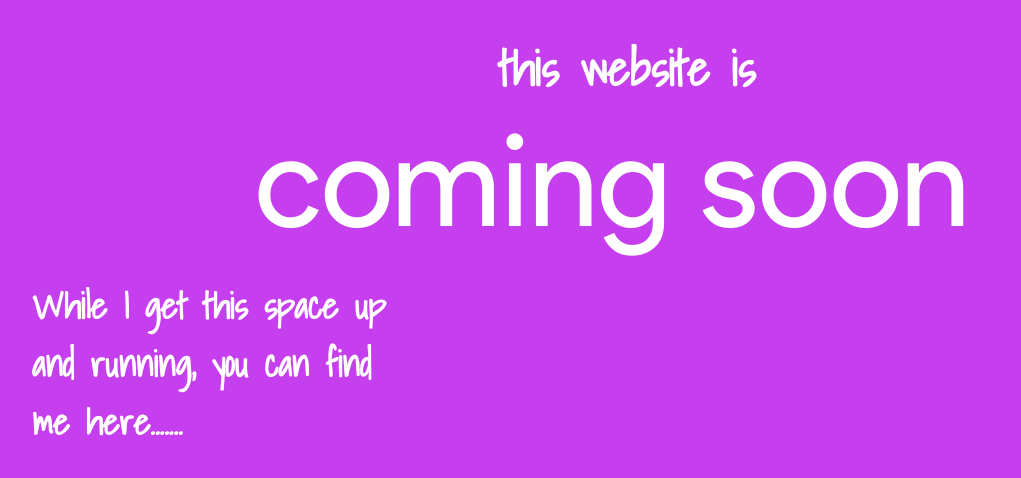
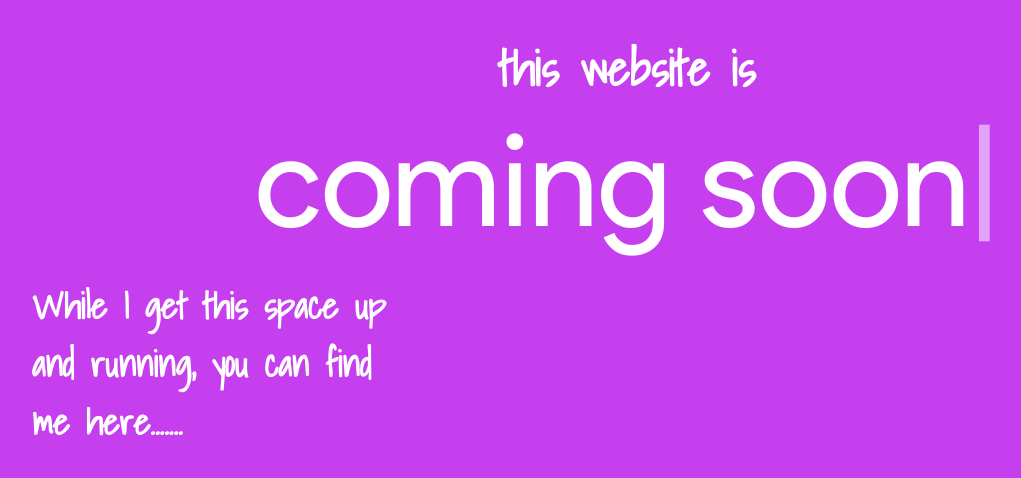
Before and after one commit to rimildeyjsr/Project-Portfolio, a plain HTML site: page index.html in a window 1280 px wide. Shown: the top 478 px of the page, without its empty margins (13-1034 px from the left). Drawn offline with Linux system fonts and the light colour scheme.

Commit message:
cursor visibility problem solved

```diff
--- a/index.html
+++ b/index.html
@@ -66,6 +66,9 @@
               loop: false,
               showCursor: true,
               cursorChar: "|",
+              preStringTyped: function(){
+                  $(".main-heading").css("visibility","visible");
+              },
               onStringTyped: function(){
                   $(".icon").addClass("animated slideInDown").css("visibility","visible").one(animationEnd,function(){
                       $(".together").delay(1500).addClass("animated bounce").css("visibility","visible");
```
